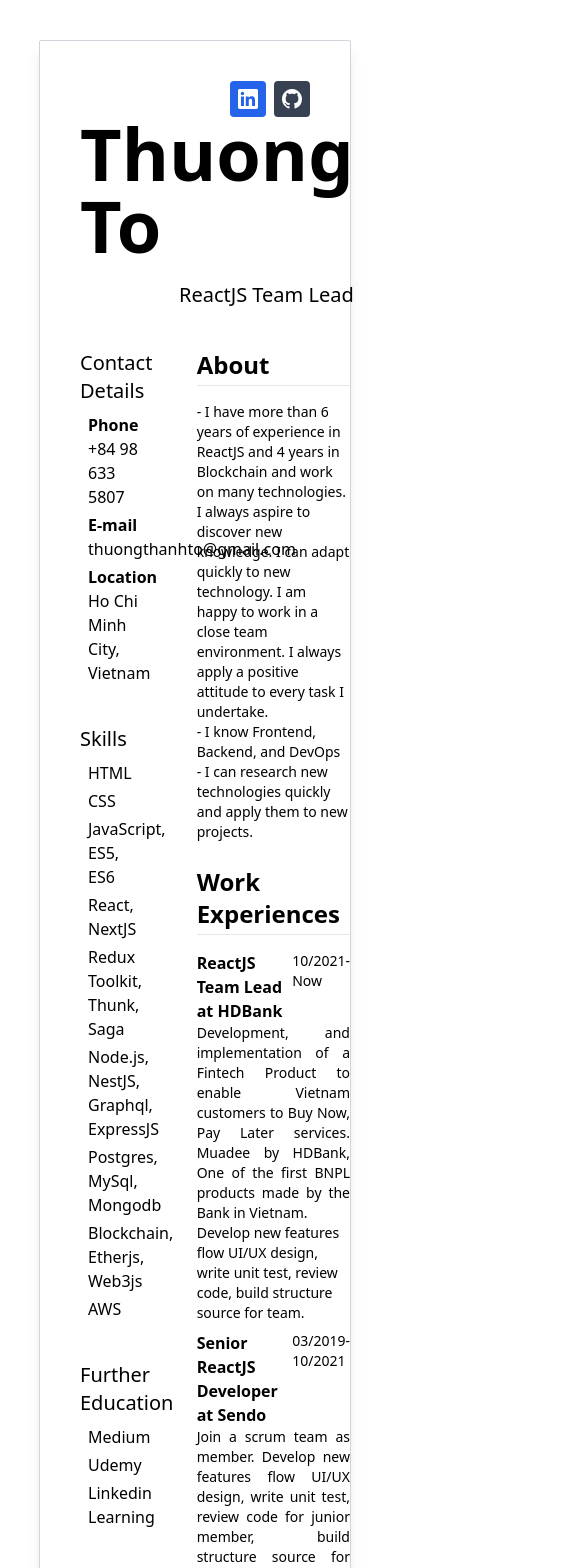
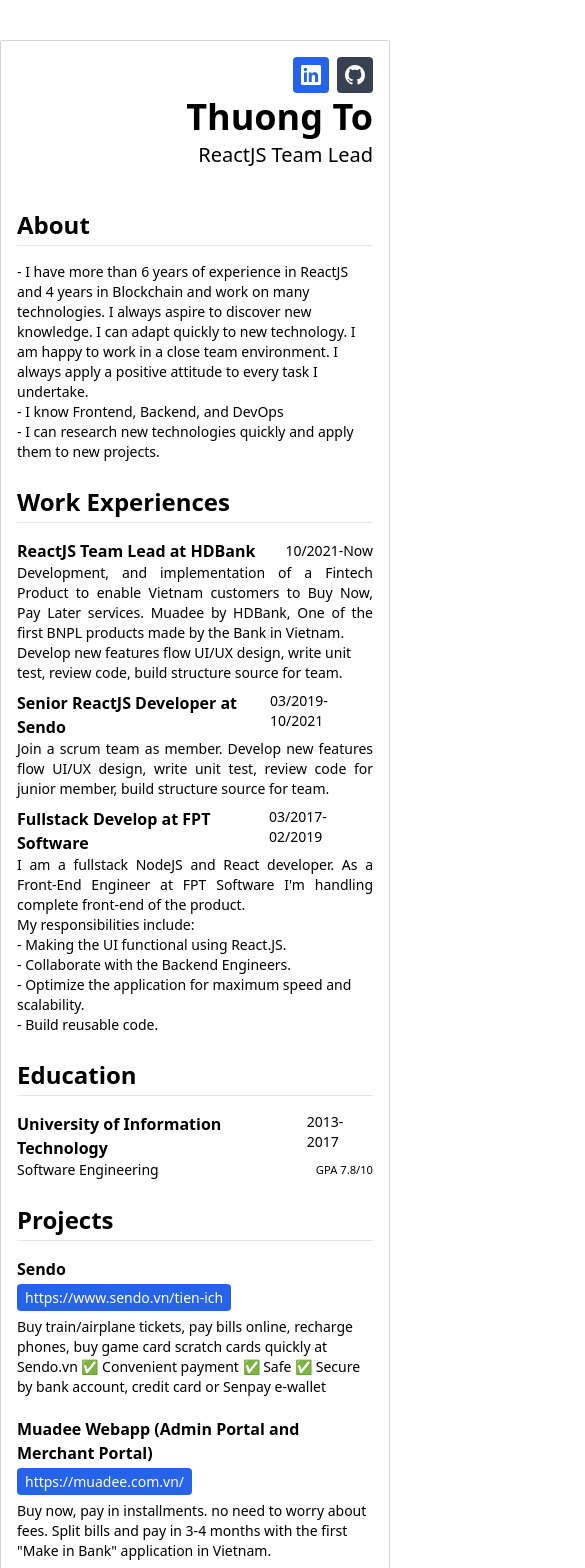
Before and after one commit to thuongthanhto/dev-tuts, a Next.js app: page / in a window 390 px wide. Shown: the top 1568 px of the page, 585 px wide, since content can reach past the window. Built offline with nearby package versions, Linux system fonts and the light colour scheme.

Commit message:
Fix mobile view

```diff
--- a/pages/index.tsx
+++ b/pages/index.tsx
@@ -1,8 +1,8 @@
 /* eslint-disable react/no-unescaped-entities */
 export default function Home() {
   return (
-    <div className="container mx-auto flex justify-center content-center">
-      <div className="border border-gray-300 rounded-sm shadow-lg py-10 px-10 w-4/5 mt-10 mb-10">
+    <div className="container mx-auto flex flex-col md:flex-row md:justify-center">
+      <div className="border border-gray-300 rounded-sm shadow-lg p-4 md:p-10 md:w-4/5 mt-10 mb-10">
         <header>
           <ul className="flex flex-wrap justify-end gap-2">
             <li>
@@ -59,15 +59,15 @@
                     </div> */}
             </div>
             <div className="grid justify-items-end">
-              <h1 className="text-7xl font-extrabold">Thuong To</h1>
-              <p className="text-xl mt-5">ReactJS Team Lead</p>
+              <h1 className="text-4xl md:text-7xl font-extrabold mt-1">Thuong To</h1>
+              <p className="text-xl mt-1 md:mt-5">ReactJS Team Lead</p>
             </div>
           </div>
         </header>
 
-        <main className="flex gap-x-10 mt-10">
-          <div className="w-2/6">
-            <strong className="text-xl font-medium">Contact Details</strong>
+        <main className="flex flex-col-reverse md:flex-row gap-x-10 mt-10">
+          <div className="md:w-2/6 mt-6 md:mt-0 flex flex-col">
+            <strong className="text-xl font-semibold border-b md:border-none">Contact Details</strong>
             <ul className="mt-2 mb-10">
               <li className="px-2 mt-1">
                 <strong className="mr-1">Phone </strong>
@@ -87,7 +87,7 @@
               </li>
             </ul>
 
-            <strong className="text-xl font-medium">Skills</strong>
+            <strong className="text-xl font-semibold border-b md:border-none">Skills</strong>
             <ul className="mt-2 mb-10">
               <li className="px-2 mt-1">HTML</li>
               <li className="px-2 mt-1">CSS</li>
@@ -99,19 +99,19 @@
               <li className="px-2 mt-1">Blockchain, Etherjs, Web3js</li>
               <li className="px-2 mt-1">AWS</li>
             </ul>
-            <strong className="text-xl font-medium">Further Education</strong>
+            <strong className="text-xl font-semibold border-b md:border-none">Further Education</strong>
             <ul className="mt-2 mb-10">
               <li className="px-2 mt-1">Medium</li>
               <li className="px-2 mt-1">Udemy</li>
               <li className="px-2 mt-1">Linkedin Learning</li>
             </ul>
 
-            <strong className="text-xl font-medium">Currently learning</strong>
+            <strong className="text-xl font-semibold border-b md:border-none">Currently learning</strong>
             <ul className="mt-2 mb-10">
               <li className="px-2 mt-1">DevOps and Atrchitech</li>
               <li className="px-2 mt-1">User Experience</li>
             </ul>
-            <strong className="text-xl font-medium">Interests & Hobbies</strong>
+            <strong className="text-xl font-semibold border-b md:border-none">Interests & Hobbies</strong>
             <ul className="mt-2">
               <li className="px-2 mt-1">Sustainability</li>
               <li className="px-2 mt-1">New technologies</li>
@@ -121,7 +121,7 @@
             </ul>
           </div>
 
-          <div className="w-4/6">
+          <div className="w-full md:w-4/6">
             <section>
               <h2 className="text-2xl pb-1 border-b font-semibold">About</h2>
               <p className="mt-4 text-sm">
@@ -138,8 +138,11 @@
               <h2 className="text-2xl mt-6 pb-1 border-b font-semibold">Work Experiences</h2>
               <ul className="mt-2">
                 <li className="pt-2">
-                  <p className="flex justify-between text-sm">
-                    <strong className="text-base">ReactJS Team Lead at HDBank</strong>10/2021-Now
+                  <p className="flex justify-between items-center text-sm">
+                    <div>
+                      <strong className="text-base">ReactJS Team Lead at HDBank</strong>
+                    </div>
+                    <div>10/2021-Now</div>
                   </p>
                   <p className="text-justify text-sm">
                     Development, and implementation of a Fintech Product to enable Vietnam customers to Buy Now, Pay
@@ -199,7 +202,7 @@
                 <li className="py-2">
                   <div className="flex justify-between my-1">
                     <strong>Sendo</strong>
-                    <p className="flex">
+                    <p className="hidden md:flex">
                       <span className="bg-gray-600 text-white px-2 py-1 ml-1 text-sm rounded">ReactJS</span>
                       <span className="bg-gray-600 text-white px-2 py-1 ml-1 text-sm rounded">Redux</span>
                       <span className="bg-gray-600 text-white px-2 py-1 ml-1 text-sm rounded">Jenkin</span>
@@ -225,7 +228,7 @@
                 <li className="py-2">
                   <div className="flex justify-between my-1">
                     <strong>Muadee Webapp (Admin Portal and Merchant Portal)</strong>
-                    <p className="flex">
+                    <p className="hidden md:flex">
                       <span className="bg-gray-600 text-white px-2 py-1 ml-1 text-sm rounded">React</span>
                       <span className="bg-gray-600 text-white px-2 py-1 ml-1 text-sm rounded">Redux Tookit</span>
                       <span className="bg-gray-600 text-white px-2 py-1 ml-1 text-sm rounded">AWS</span>
@@ -251,7 +254,7 @@
                 <li className="py-2">
                   <div className="flex justify-between my-1">
                     <strong>PlayDapp</strong>
-                    <p className="flex">
+                    <p className="hidden md:flex">
                       <span className="bg-gray-600 text-white px-2 py-1 ml-1 text-sm rounded">ReactJS</span>
                       <span className="bg-gray-600 text-white px-2 py-1 ml-1 text-sm rounded">EtherJS</span>
                       <span className="bg-gray-600 text-white px-2 py-1 ml-1 text-sm rounded">Web3JS</span>
@@ -278,7 +281,7 @@
                 <li className="py-2">
                   <div className="flex justify-between my-1">
                     <strong>Fantasy NFT</strong>
-                    <p className="flex">
+                    <p className="hidden md:flex">
                       <span className="bg-gray-600 text-white px-2 py-1 ml-1 text-sm rounded">ReactJS</span>
                       <span className="bg-gray-600 text-white px-2 py-1 ml-1 text-sm rounded">EtherJS</span>
                       <span className="bg-gray-600 text-white px-2 py-1 ml-1 text-sm rounded">Web3JS</span>
@@ -307,7 +310,7 @@
                 <li className="py-2">
                   <div className="flex justify-between my-1">
                     <strong>Fantasy Lottery</strong>
-                    <p className="flex">
+                    <p className="hidden md:flex">
                       <span className="bg-gray-600 text-white px-2 py-1 ml-1 text-sm rounded">ReactJS</span>
                       <span className="bg-gray-600 text-white px-2 py-1 ml-1 text-sm rounded">EtherJS</span>
                       <span className="bg-gray-600 text-white px-2 py-1 ml-1 text-sm rounded">Web3JS</span>
@@ -334,7 +337,7 @@
                 <li className="py-2">
                   <div className="flex justify-between my-1">
                     <strong>Real Realm</strong>
-                    <p className="flex">
+                    <p className="hidden md:flex">
                       <span className="bg-gray-600 text-white px-2 py-1 ml-1 text-sm rounded">ReactJS</span>
                       <span className="bg-gray-600 text-white px-2 py-1 ml-1 text-sm rounded">EtherJS</span>
                       <span className="bg-gray-600 text-white px-2 py-1 ml-1 text-sm rounded">Web3JS</span>
@@ -361,7 +364,7 @@
                 <li className="py-2">
                   <div className="flex justify-between my-1">
                     <strong>F2 NFT</strong>
-                    <p className="flex">
+                    <p className="hidden md:flex">
                       <span className="bg-gray-600 text-white px-2 py-1 ml-1 text-sm rounded">ReactJS</span>
                       <span className="bg-gray-600 text-white px-2 py-1 ml-1 text-sm rounded">NextJS</span>
                       <span className="bg-gray-600 text-white px-2 py-1 ml-1 text-sm rounded">EtherJS</span>
```
